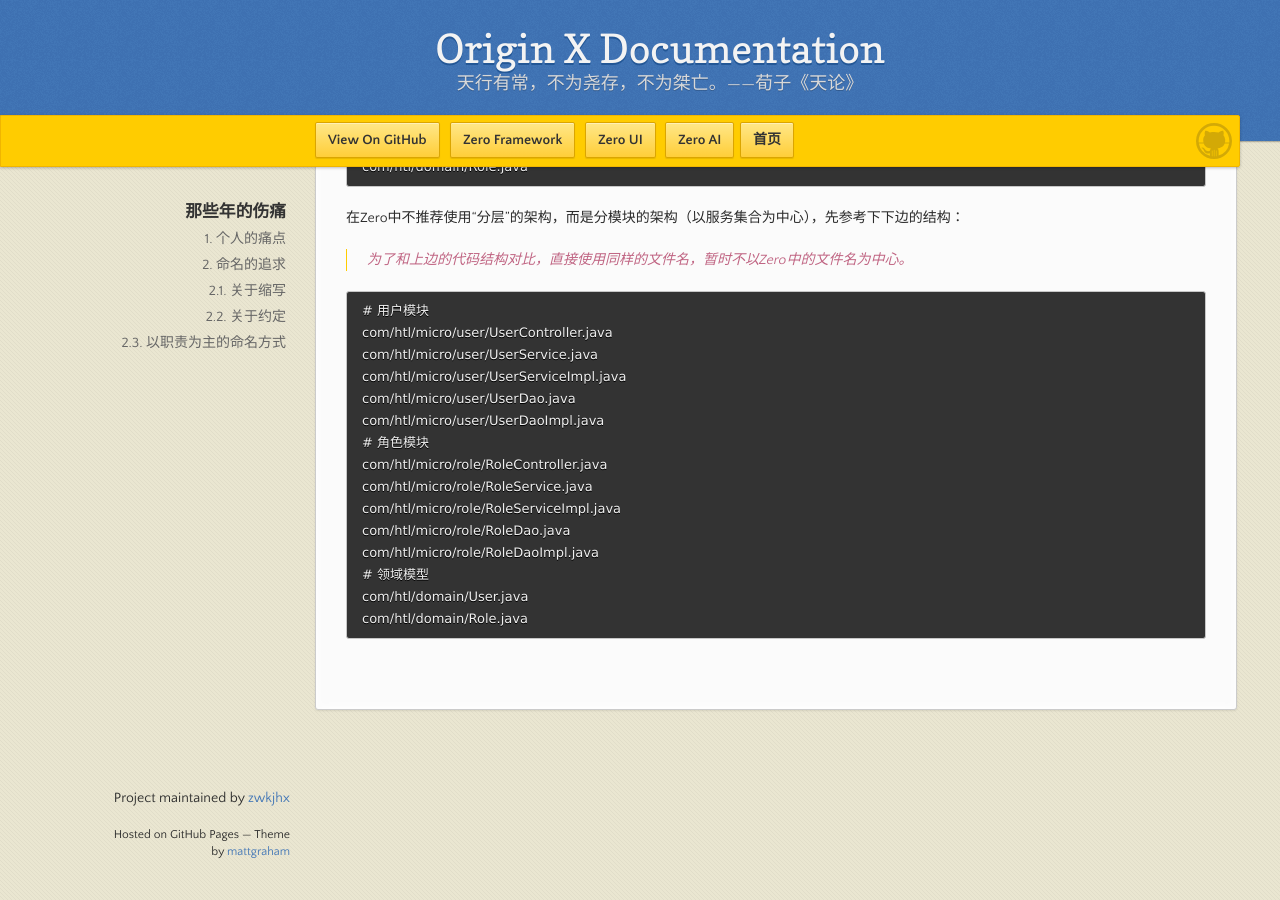
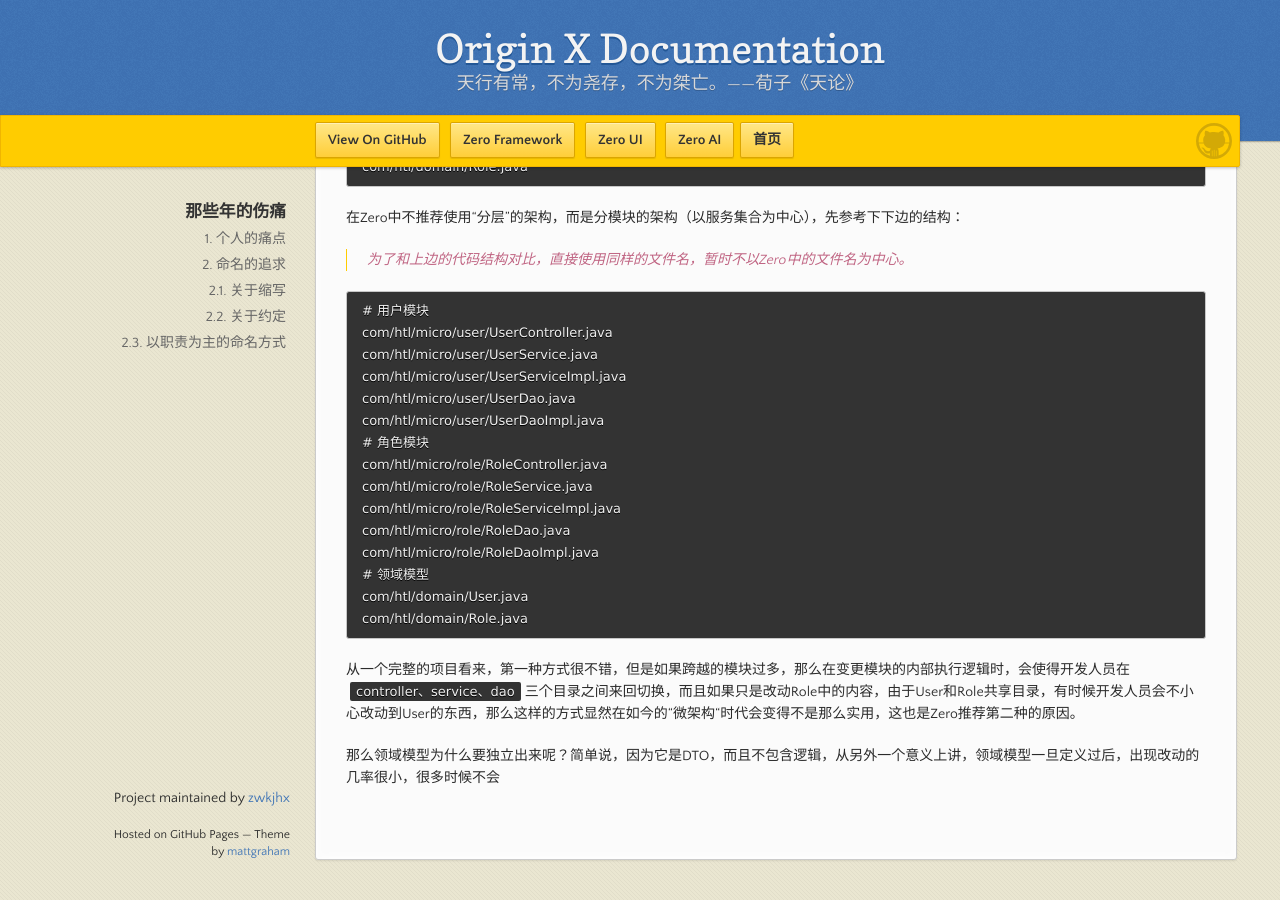
Before and after one commit to zwkjhx/ox-doc, a Jekyll site: the page built from utility-x/1-she-ji-li-nian/uxd-001-ling-ren-fan-suo-de-util.md, in a window 1280 px wide and 900 px high, scrolled down 2062 px. Built offline with Jekyll 4.4.1, drawn with Linux system fonts in a browser that asks for light colours; our own code applies the rules of GitHub Pages for plain Markdown files.

Commit message:
Updates utility-x/1-she-ji-li-nian/uxd-001-ling-ren-fan-suo-de-util.md
Auto commit by GitBook Editor

````diff
--- a/utility-x/1-she-ji-li-nian/uxd-001-ling-ren-fan-suo-de-util.md
+++ b/utility-x/1-she-ji-li-nian/uxd-001-ling-ren-fan-suo-de-util.md
@@ -97,3 +97,7 @@
 com/htl/domain/User.java
 com/htl/domain/Role.java
 ```
+
+从一个完整的项目看来，第一种方式很不错，但是如果跨越的模块过多，那么在变更模块的内部执行逻辑时，会使得开发人员在`controller、service、dao`三个目录之间来回切换，而且如果只是改动Role中的内容，由于User和Role共享目录，有时候开发人员会不小心改动到User的东西，那么这样的方式显然在如今的“微架构“时代会变得不是那么实用，这也是Zero推荐第二种的原因。
+
+那么领域模型为什么要独立出来呢？简单说，因为它是DTO，而且不包含逻辑，从另外一个意义上讲，领域模型一旦定义过后，出现改动的几率很小，很多时候不会
````
